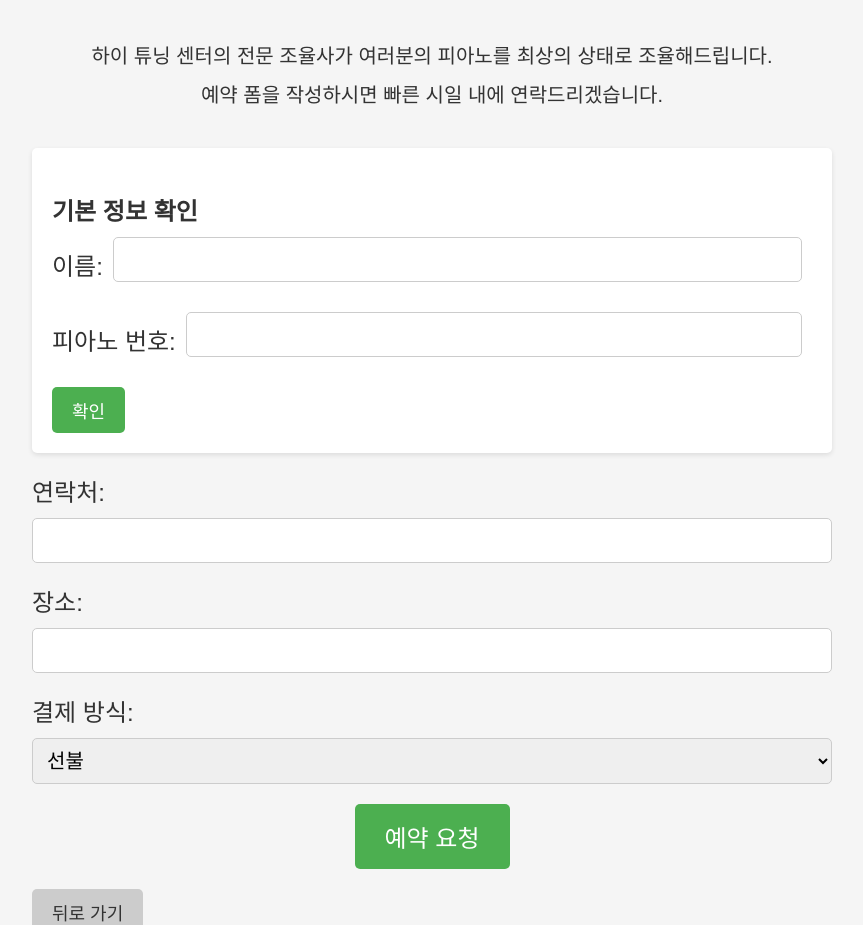
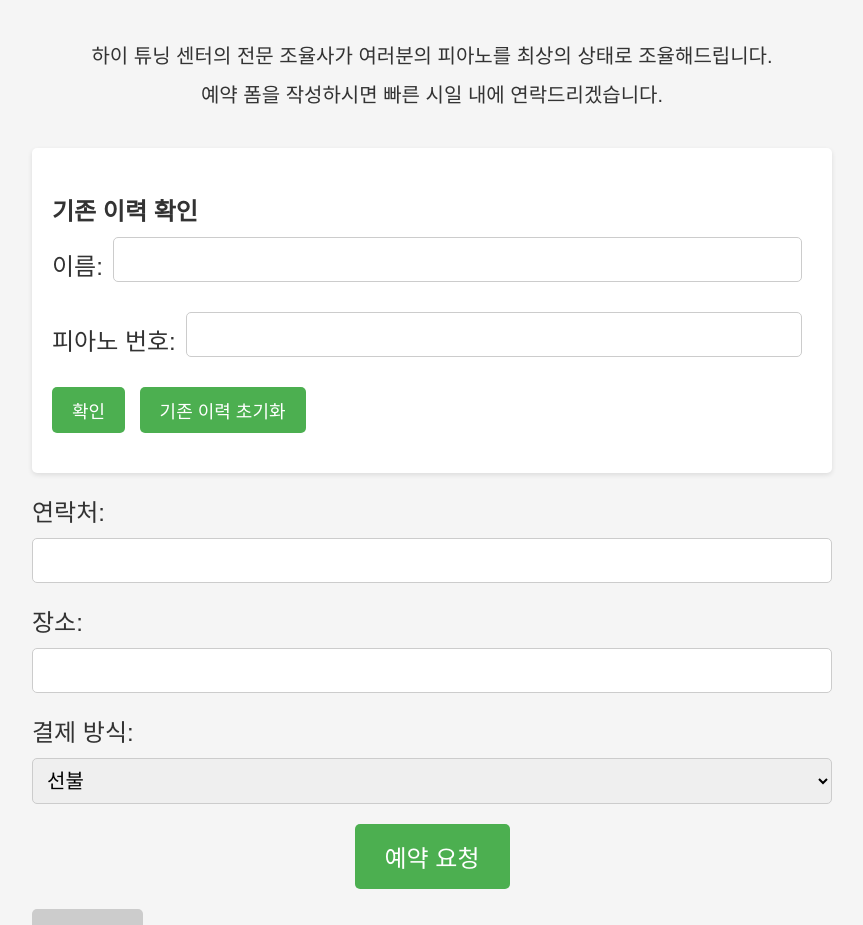
Before and after one commit to dsong831/Python, a Python web app: template templates/reservation.html in a window 1280 px wide. Shown: the part 476-1401 px from the top of the page, without its empty margins (208-1071 px from the left). Run offline with Jinja, Linux system fonts and the light colour scheme; the template is opened without the code that fills it, so the values that code supplies are empty.

Commit message:
reservation.html 업데이트

```diff
--- a/templates/reservation.html
+++ b/templates/reservation.html
@@ -95,7 +95,7 @@
             flex: 1;
             margin-right: 10px;
         }
-        .history-btn {
+        .history-btn, .reset-btn {
             font-size: 18px;
             padding: 10px 20px;
             border-radius: 5px;
@@ -103,6 +103,10 @@
             background-color: #4CAF50;
             color: white;
             cursor: pointer;
+            margin-right: 10px;
+        }
+        #history-result {
+            margin-top: 20px;
         }
 
         @media (max-width: 768px) {
@@ -126,7 +130,7 @@
                 font-size: 14px;
                 padding: 8px 16px;
             }
-            .history-btn {
+            .history-btn, .reset-btn {
                 font-size: 14px;
                 padding: 8px 16px;
             }
@@ -145,7 +149,7 @@
         </div>
         <form>
             <div class="history-check">
-                <h3>기본 정보 확인</h3>
+                <h3>기존 이력 확인</h3>
                 <div class="input-group">
                     <label for="name">이름:</label>
                     <input type="text" id="name" name="name" required>
@@ -154,7 +158,9 @@
                     <label for="piano_number">피아노 번호:</label>
                     <input type="number" id="piano_number" name="piano_number" required>
                 </div>
-                <button type="button" class="history-btn">확인</button>
+                <button type="button" class="history-btn" onclick="checkHistory()">확인</button>
+                <button type="button" class="reset-btn" onclick="resetHistory()">기존 이력 초기화</button>
+                <div id="history-result"></div>
             </div>
             <label for="phone">연락처:</label>
             <input type="tel" id="phone" name="phone" required>
@@ -169,5 +175,7 @@
         </form>
         <button type="button" class="back-btn" onclick="history.back()">뒤로 가기</button>
     </div>
+
+    <script src="{{ url_for('static', filename='js/reservation.js') }}"></script>
 </body>
 </html>
```
